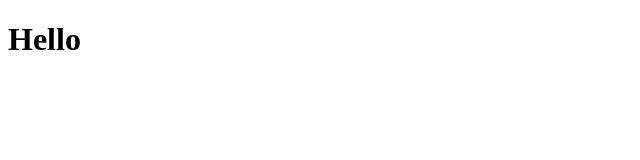
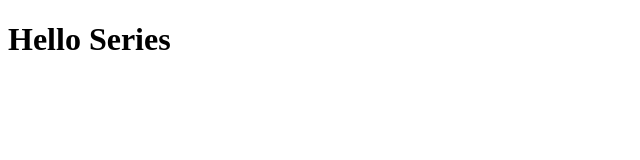
Before and after one commit to hatzzu/iquniv, a React (Create React App) app in the folder react-app/: page / in a window 1280 px wide. Shown: the top 160 px of the page, without its empty margins (0-640 px from the left). Built offline with nearby package versions, Linux system fonts and the light colour scheme.

Commit message:
L2 - https://egghead.io/courses/start-learning-react

```diff
--- a/react-app/src/App.js
+++ b/react-app/src/App.js
@@ -2,8 +2,11 @@ import React from 'react';
 
 class App extends React.Component{
   render(){
-    return  <h1>Hello</h1>
+    return  <h1>Hello Series</h1>
+    //return React.createElement('h1',null,'Hello Eggheads')
   }
 }
 
+// const App = () => <h1>Hello stateless</h1>
+
 export default App
```
